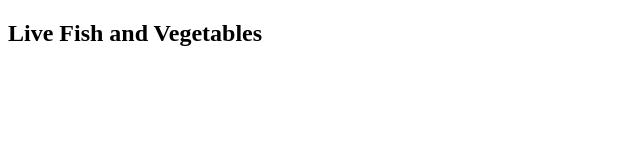
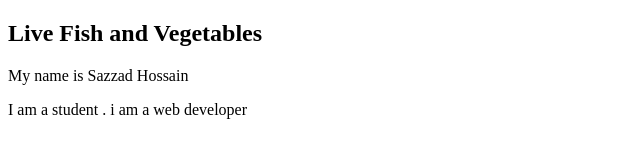
Before and after one commit to Sazzadhossain2003/green-grocery-mart, a plain HTML site: page index.html in a window 1280 px wide. Shown: the whole page, without its empty margins (0-640 px from the left). Drawn offline with Linux system fonts and the light colour scheme.

Commit message:
added a two paragraph

```diff
--- a/index.html
+++ b/index.html
@@ -7,5 +7,7 @@
 </head>
 <body>
     <h2>Live Fish and Vegetables</h2>
+    <p>My name is Sazzad Hossain</p>
+    <p>I am a student . i am a web developer</p>
 </body>
 </html>
```
